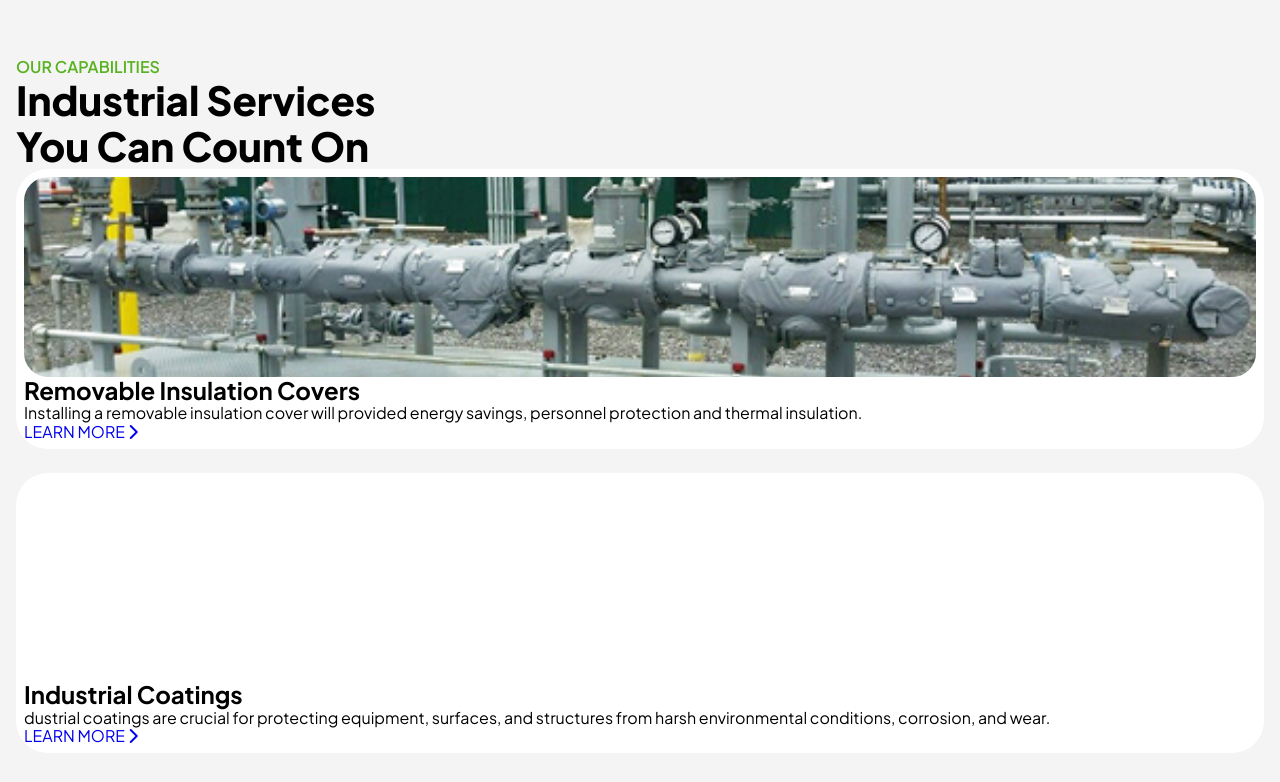
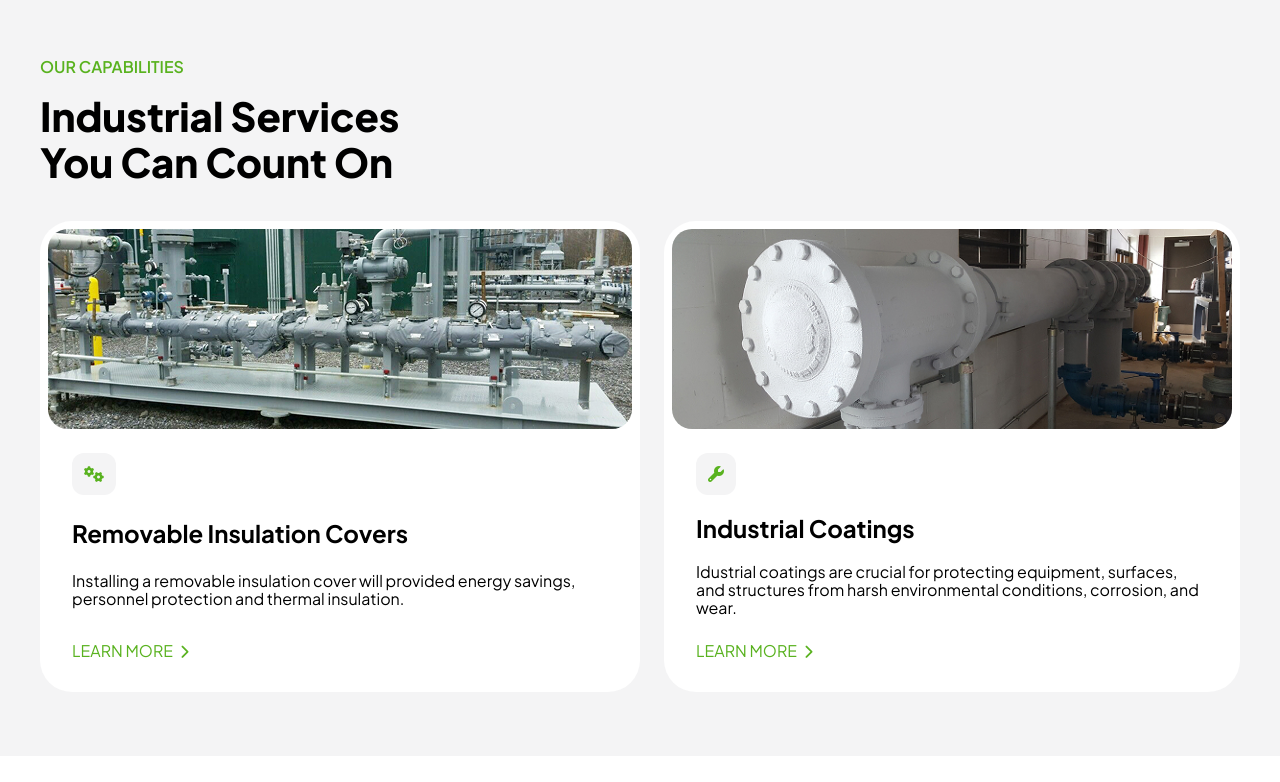
Before and after one commit to icekomo/EIS, a plain HTML site: page deploy/index.html in a window 1280 px wide. Shown: the part 1183-1965 px from the top of the page. After the commit the page ends 1939 px from the top, so only its background shows below. Drawn offline with Linux system fonts and the light colour scheme.

Commit message:
added services

```diff
--- a/deploy/index.html
+++ b/deploy/index.html
@@ -133,27 +133,33 @@
                     <div id="index-services-container">
                         <div id="title-block">
                             <h3>OUR CAPABILITIES</h3>
-                            <h2>Industrial Services</h2>
+                            <h2 id="title-top">Industrial Services</h2>
                             <h2>You Can Count On</h2>
                         </div>
 
                         <div id="services-cards">
                             <div class="services-card" id="covers">
                                 <div class="hero-img"></div>
-                                <div class="icon"></div>
-                                <h2>Removable Insulation Covers</h2>
-                                <p>Installing a removable insulation cover will provided energy savings, personnel protection and thermal insulation.</p>
-
-                                <a href="#">LEARN MORE <i class="fa-solid fa-chevron-right"></i></a>
+                                <div class="card-content">
+                                    <div class="icon-container">
+                                        <div class="icon"><i class="fa-solid fa-gears"></i></div>
+                                    </div>
+                                    <h2>Removable Insulation Covers</h2>
+                                    <p>Installing a removable insulation cover will provided energy savings, personnel protection and thermal insulation.</p>
+                                    <a href="#">LEARN MORE <i class="fa-solid fa-chevron-right"></i></a>
+                                </div>
                             </div>
 
                             <div class="services-card" id="coatings">
                                 <div class="hero-img"></div>
-                                <div class="icon"></div>
-                                <h2>Industrial Coatings</h2>
-                                <p>dustrial coatings are crucial for protecting equipment, surfaces, and structures from harsh environmental conditions, corrosion, and wear.</p>
-
-                                <a href="#">LEARN MORE <i class="fa-solid fa-chevron-right"></i></a>
+                                <div class="card-content">
+                                    <div class="icon-container">
+                                        <div class="icon"><i class="fa-solid fa-wrench"></i></div>
+                                    </div>
+                                    <h2>Industrial Coatings</h2>
+                                    <p>Idustrial coatings are crucial for protecting equipment, surfaces, and structures from harsh environmental conditions, corrosion, and wear.</p>
+                                    <a href="#">LEARN MORE <i class="fa-solid fa-chevron-right"></i></a>
+                                </div>
                             </div>
                         </div>
                     </div>
--- a/dev/scss/sections/index/_index-services.scss
+++ b/dev/scss/sections/index/_index-services.scss
@@ -6,18 +6,40 @@
 #index-services{
     background-color: var(--light-grey);
 
+
+    @include helpers.xl{
+        // width: 1200px;
+        // margin: 0 auto;
+        display: grid;
+        grid-template-columns: auto 1200px auto;
+        grid-template-areas: ". index-services .";
+    }
+
     #index-services-container{
 
+        @include helpers.xl{
+            grid-area: index-services;
+        }
+
         #title-block{
+            margin-bottom: 36px;
+
             h3{
                 color: var(--dark-green);
                 font-size: helpers.rem-calc(16);
                 font-weight: 600;
+                margin-bottom: 16px;
             }
 
             h2{
                 font-size: helpers.rem-calc(40);
                 font-weight: 950;
+                // margin-bottom: 24px;
+            }
+
+            #title-top{
+                margin-bottom: 0px;
+                // border: 1px solid red;
             }
         }
 
@@ -26,17 +48,62 @@
             gap: 24px;
 
 
+            @include helpers.md{
+                display: grid;
+                grid-template-columns: 50% auto;
+            }
+
             .services-card{
                 background-color: var(--white);
                 padding: 8px;
                 border-radius: 32px;
+                height: 100%;
+                display: flex;
+                flex-direction: column;
+
 
                 .hero-img{
                     height: 200px;
                     background-position: center;
                     background-size: cover;
-                    border-radius: 24px;
+                    border-radius: 20px;
                 }
+
+                .card-content{
+                    padding: 24px;
+                    display: grid;
+                    gap: 16px;
+                    flex: 1;
+                    min-height: 0;
+                    box-sizing: border-box;
+
+                    .icon{
+                        background-color: var(--light-grey);
+                        padding: 12px;
+                        display: flex;
+                        justify-content: center;
+                        align-items: center;
+                        display: inline-block;
+                        color: var(--dark-green);
+                        border-radius: 12px;
+                    }
+
+                    a:link, a:visited{
+                        color: var(--dark-green);
+                        display: inline-block;
+                        margin-top: auto;
+
+                        &:hover, &:active{
+                            color: var(--black);
+                        }
+
+                        i{
+                            margin-left: 4px;
+                            font-size: helpers.rem-calc(14);
+                        }
+                    }
+                }
+
             }
 
             #covers{
@@ -44,6 +111,12 @@
                     background-image: url("../img/index/services/cover.jpg");
                 }
             }
+
+            #coatings{
+                .hero-img{
+                    background-image: url("../img/index/services/coating.jpg");
+                }
+            }
         }
 
     }
```
Also changed, not shown: deploy/css/styles.css, deploy/img/index/services/coating.jpg (added), 3 other files.
